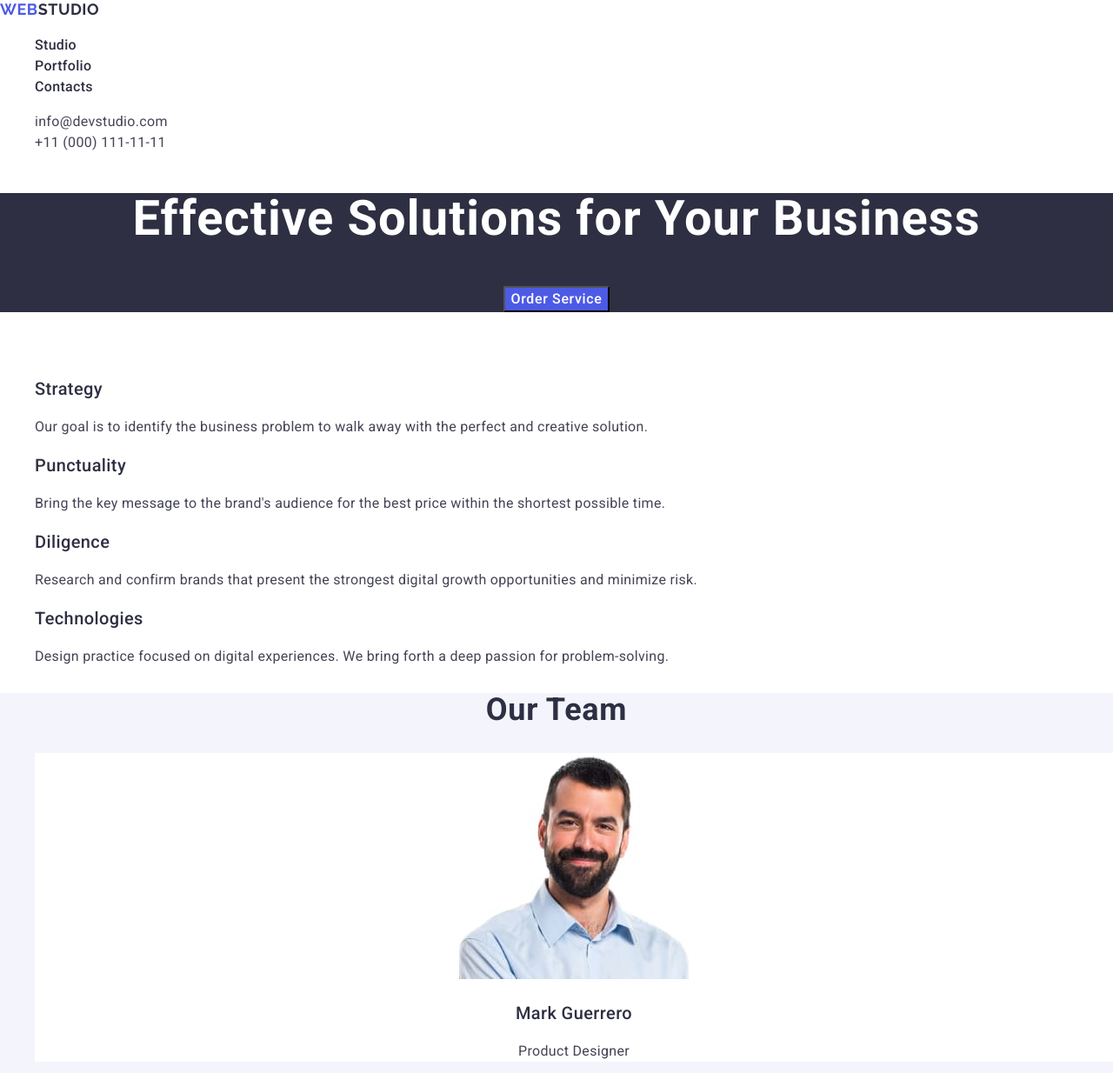
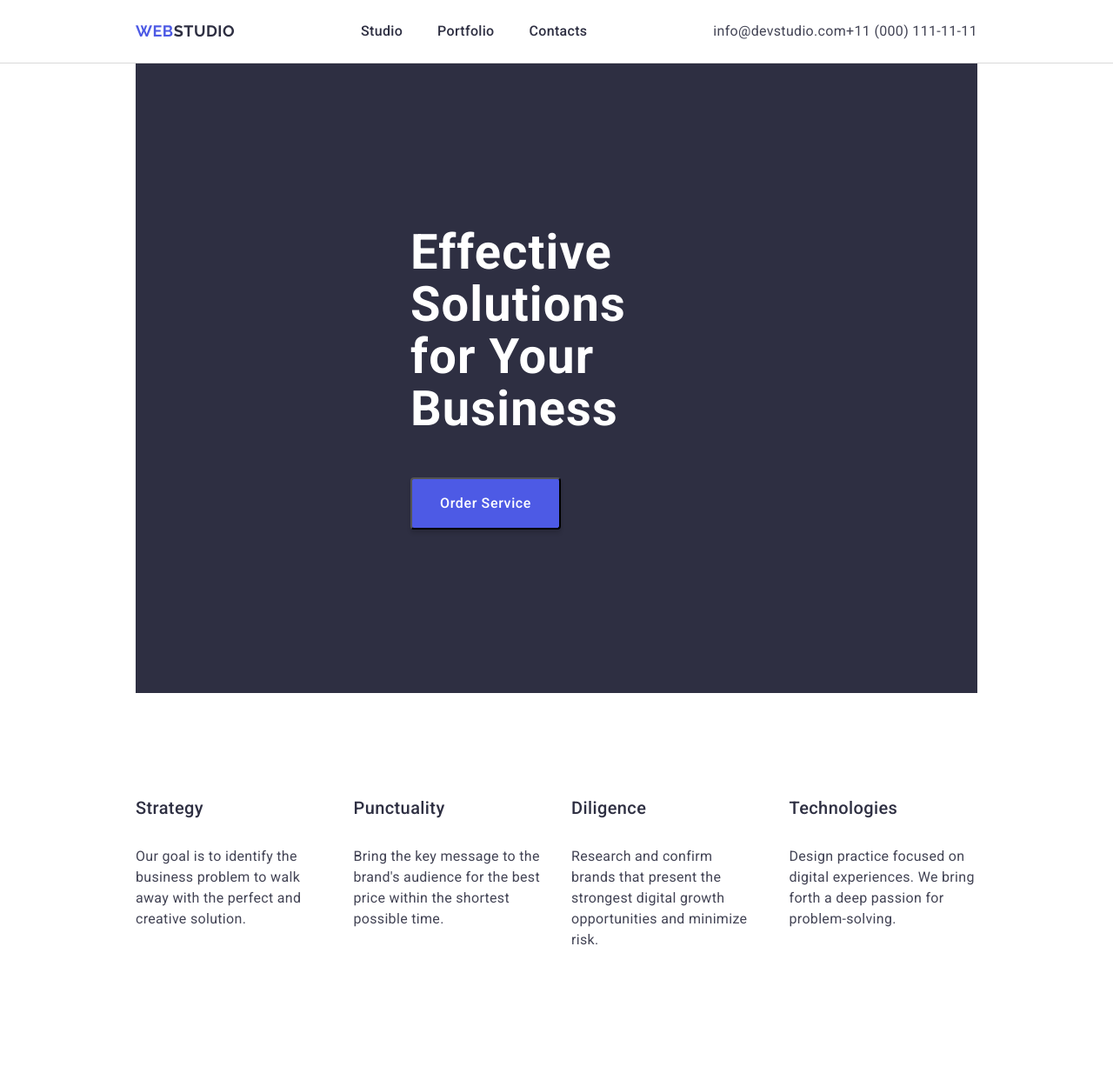
Before and after one commit to IrinaPapulova/goit-markup-hw-03, a plain HTML site: page index.html in a window 1280 px wide. Shown: the top 1234 px of the page at 87% size. Drawn offline with nearby package versions, Linux system fonts and the light colour scheme.

Commit message:
add flex-box and sizes

```diff
--- a/css/style.css
+++ b/css/style.css
@@ -9,16 +9,106 @@ body {
   background-color: #fff;
 }
 
+h1,
+h2,
+h3,
+h4,
+h5,
+h6,
+p {
+  margin: 0;
+}
+
+ul {
+  margin: 0;
+  padding-left: 0;
+}
+
+img {
+  display: block;
+  max-width: 100%;
+  height: auto;
+}
+
+ul li {
+  list-style-type: none;
+}
+
+.container {
+  max-width: 1158px;
+  padding-left: 15px;
+  padding-right: 15px;
+  margin-left: 141px;
+  margin-right: 141px;
+}
+
+/*header*/
+header {
+  border-bottom: 1px solid #d9d9d9;
+}
+.header-container {
+  display: flex;
+  justify-content: space-between;
+  align-items: center;
+  gap: 24px;
+}
+.nav-container {
+}
+
+.nav-item {
+  display: flex;
+  gap: 24px;
+  flex-grow: 1;
+}
+
+.logows {
+  font-family: Raleway, sans-serif;
+  font-size: 18px;
+  font-style: normal;
+  font-weight: 700;
+  line-height: 1.17;
+  letter-spacing: 0.03em;
+  text-transform: uppercase;
+  text-decoration: none;
+  color: #4d5ae5;
+  display: flex;
+  align-items: center;
+}
+
+.header-item {
+  display: flex;
+  flex-grow: 1;
+  justify-content: center;
+  gap: 40px;
+}
+
+span {
+  color: #2e2f42;
+}
+
 .nav-list {
   color: #2e2f42;
   font-weight: 500;
   text-decoration: none;
   font-style: normal;
+  display: inline-block;
+  padding: 24px 0;
 }
+
 .nav-list:hover,
 .nav-list:focus {
   color: #404bbf;
   text-decoration: underline;
+}
+
+.container-address {
+  display: flex;
+}
+
+.header-item-link {
+  display: flex;
+  padding-top: 24px;
+  padding-bottom: 24px;
 }
 
 address {
@@ -30,26 +120,41 @@ address a {
   text-decoration: none;
   font-weight: 400;
 }
+
 .address-link:hover,
 .address-link:focus {
   color: #404bbf;
 }
 
-ul li {
-  list-style-type: none;
+/*Hero image section*/
+.hero {
+  padding-bottom: 120px;
 }
 
-.hero {
+.container-hero {
   font-family: Roboto, sans-serif;
   background-color: #2e2f42;
-  text-align: center;
+  display: flex;
+  flex-direction: column;
+  padding: 188px 316px;
 }
+
 .hero-title {
   color: #fff;
   font-size: 56px;
   font-weight: 700;
   line-height: 1.07;
   letter-spacing: 0.02em;
+  max-width: 496px;
+  margin-bottom: 48px;
+  justify-content: center;
+  align-content: center;
+  flex-grow: 1;
+  flex-shrink: 0;
+}
+
+.container-button-order {
+  display: flex;
 }
 
 .button-order {
@@ -62,52 +167,177 @@ ul li {
   font-weight: 500;
   line-height: 1.5;
   letter-spacing: 0.04em;
+  padding: 16px 32px;
+  border-radius: 4px;
+  box-shadow: 0px 4px 4px 0px rgba(0, 0, 0, 0.15);
 }
+
 .button-order:hover,
 .button-order:focus {
-  background: #404bbf;
+  background-color: #404bbf;
 }
 
-.footer {
-  background-color: #2e2f42;
-  color: #f4f4fd;
-}
+/*Our value*/
+/*hidden title*/
 
-.logows {
-  font-family: Raleway, sans-serif;
-  font-size: 18px;
-  font-style: normal;
-  font-weight: 700;
-  line-height: 1.17;
-  letter-spacing: 0.03em;
-  text-transform: uppercase;
-  text-decoration: none;
-  color: #4d5ae5;
-}
-span {
-  color: #2e2f42;
+.container-our-values {
+  display: flex;
+  max-width: 1158px;
+
+  margin-left: 141px;
+  margin-right: 141px;
+  padding: 0 15px 120px;
 }
 
 .title-our-values {
-  color: #fff;
-  letter-spacing: 0.02em;
+  position: absolute;
+  width: 1px;
+  height: 1px;
+  margin: -1px;
+  border: 0;
+  padding: 0;
+  white-space: nowrap;
+  clip-path: inset(100%);
+  clip: rect(0 0 0 0);
+  overflow: hidden;
+}
+.our-values-item {
+  display: flex;
+  flex-direction: row;
+  justify-content: space-between;
+  gap: 24px;
+}
+.list-our-values {
+  display: flex;
+  flex-direction: column;
+  align-content: center;
+  width: calc((100% - 102px) / 4);
+  gap: 24px;
 }
 
-.web-logo {
-  color: #f4f4fd;
-}
-
-.title-list-our-values,
-.title-list-our-team,
-.list-portfolio {
+.title-list-our-values {
   color: #2e2f42;
   font-size: 20px;
   font-weight: 500;
   line-height: 1.2;
   letter-spacing: 0.02em;
+  margin-bottom: 8px;
 }
 
-.title-our-team,
+.text-our-values {
+  font-size: 16px;
+  line-height: 1.5;
+  letter-spacing: 0.02em;
+  color: #434455;
+}
+
+/*our team*/
+
+.section-our-team {
+  background-color: #f4f4fd;
+}
+
+.section-our-team li {
+  background-color: #fff;
+}
+
+.container-our-team-inner {
+  display: flex;
+  flex-direction: column;
+  justify-content: center;
+  align-content: center;
+  align-items: center;
+  margin-top: 120px;
+  margin-bottom: 72px;
+  padding-bottom: 120px;
+}
+.title-our-team {
+  color: #2e2f42;
+  font-size: 36px;
+  font-weight: 700;
+  line-height: 1.11;
+  letter-spacing: 0.02em;
+  text-transform: capitalize;
+}
+
+.container-our-team {
+  display: flex;
+  flex-direction: row;
+  padding-bottom: 120px;
+}
+
+.our-team-item {
+  display: flex;
+  flex-direction: row;
+  gap: 24px;
+}
+
+.list-our-team {
+  width: calc((100% - 72px) / 4);
+}
+
+.title-list-our-team {
+  color: #2e2f42;
+  font-size: 20px;
+  font-weight: 500;
+  line-height: 1.2;
+  letter-spacing: 0.02em;
+  margin-top: 32px;
+  padding-bottom: 8px;
+  text-align: center;
+}
+
+.text-list-our-team {
+  font-size: 16px;
+  margin-bottom: 32px;
+  text-align: center;
+}
+
+/*portfolio*/
+
+.title-portfolio {
+  text-align: center;
+  padding-top: 120px;
+  margin-bottom: 72px;
+}
+.container-portfolio {
+  display: flex;
+  flex-direction: column;
+  justify-content: center;
+  align-content: center;
+  align-items: center;
+  margin-top: 120px;
+  margin-bottom: 72px;
+  padding-bottom: 120px;
+}
+
+.container-item-line-one {
+  display: flex;
+  flex-direction: row;
+}
+.portfolio-item-line-one {
+  display: flex;
+
+  margin-bottom: 48px;
+  gap: 24px;
+}
+
+.container-item-line-two {
+  display: flex;
+  flex-direction: row;
+}
+
+.portfolio-item-line-two {
+  display: flex;
+
+  margin-bottom: 120px;
+  gap: 24px;
+}
+.list-box-portfolio {
+  background-color: #fff;
+  border: 1px solid #e7e9fc;
+}
+
 .title-portfolio {
   color: #2e2f42;
   font-size: 36px;
@@ -117,28 +347,40 @@ span {
   text-transform: capitalize;
 }
 
-.section-our-team {
-  background-color: #f4f4fd;
-  text-align: center;
+.list-portfolio {
+  color: #2e2f42;
+  font-size: 20px;
+  font-weight: 500;
+  line-height: 1.2;
+  letter-spacing: 0.02em;
+  margin-top: 32px;
+  padding-bottom: 8px;
+  margin-left: 16px;
 }
 
-.section-our-team li {
-  background-color: #fff;
-}
-.title-portfolio {
-  text-align: center;
+.text-list-portfolio {
+  margin-bottom: 32px;
+  margin-left: 16px;
 }
 
-.list-box-portfolio {
-  background-color: #fff;
+/*footer*/
+.footer {
+  background-color: #2e2f42;
+  color: #f4f4fd;
 }
 
-.text-list-our-team {
-  font-size: 16px;
+.web-logo {
+  color: #f4f4fd;
 }
-.text-our-values {
-  font-size: 16px;
-  line-height: 1.5;
-  letter-spacing: 0.02em;
-  color: #434455;
+.container-footer {
+  display: flex;
+  flex-direction: column;
 }
+.logofoter {
+  padding-top: 101.5px;
+  margin-bottom: 17.5px;
+}
+.text-footer {
+  max-width: 264px;
+  padding-bottom: 100px;
+}
--- a/index.html
+++ b/index.html
@@ -24,54 +24,70 @@
 
   <body>
     <!--Header-->
+
     <header>
-      <nav>
+      <div class="container">
+        <div class="header-container">
+          <nav class="nav-item">
             <a class="logows" href="./index.html"> Web<span>Studio </span></a>
-        <ul>
-          <li>
+            <ul class="header-item">
+              <li class="header-list">
                 <a class="nav-list" href="./index.html">Studio</a>
               </li>
-          <li>
+              <li class="header-list">
                 <a class="nav-list" href="">Portfolio</a>
               </li>
-          <li>
+              <li class="header-list">
                 <a class="nav-list" href="">Contacts</a>
               </li>
             </ul>
           </nav>
 
-      <address class="nav-adress">
-        <ul>
-          <li>
+          <address class="address-item">
+            <div class="container-address">
+              <ul class="header-item-link">
+                <li class="header-list-address">
                   <a class="address-link" href="mailto:info@devstudio.com"
                     >info@devstudio.com</a
                   >
                 </li>
-          <li>
+                <li class="header-list-address">
                   <a class="address-link" href="tel:+110001111111"
                     >+11 (000) 111-11-11</a
                   >
                 </li>
               </ul>
+            </div>
           </address>
+        </div>
+      </div>
     </header>
 
     <main>
       <!--Hero image section-->
+
       <section class="hero">
+        <div class="container">
+          <div class="container-hero">
             <h1 class="hero-title">Effective Solutions for Your Business</h1>
+            <div class="container-button-order">
               <button class="button-order" type="button">Order Service</button>
+            </div>
+          </div>
+        </div>
       </section>
 
       <!-- TODO Hide section title Our values-->
+
       <section class="section-our-values">
+        <div class="container-our-values">
           <h2 class="title-our-values" id="Studio">Our values</h2>
-        <ul>
+          <ul class="our-values-item">
             <li class="list-our-values">
               <h3 class="title-list-our-values">Strategy</h3>
               <p class="text-our-values">
-              Our goal is to identify the business problem to walk away with the
-              perfect and creative solution.
+                Our goal is to identify the business problem to walk away with
+                the perfect and creative solution.
               </p>
             </li>
 
@@ -99,13 +115,17 @@
               </p>
             </li>
           </ul>
+        </div>
       </section>
 
       <!--Our Team-->
+
       <section class="section-our-team">
+        <div class="container">
+          <div class="container-our-team-inner">
             <h2 class="title-our-team">Our Team</h2>
-
-        <ul>
+            <div class="container-our-team">
+              <ul class="our-team-item">
                 <li class="list-our-team">
                   <img
                     src="./images/ourteam-images/imgmark.jpg"
@@ -146,13 +166,20 @@
                   <p class="text-list-our-team">UI Designer</p>
                 </li>
               </ul>
+            </div>
+          </div>
+        </div>
       </section>
 
       <!--Our Portfolio-->
+
       <section class="section-portfolio">
+        <div class="container">
+          <div class="container-portfolio">
             <h2 class="title-portfolio" id="Portfolio">Our Portfolio</h2>
             <!--The first block of section  Portfolio-->
-        <ul>
+            <div class="container-item-line-one">
+              <ul class="portfolio-item-line-one">
                 <li class="list-box-portfolio">
                   <img
                     src="./images/portfolioimages/img-bank-app.jpg"
@@ -183,7 +210,10 @@
                   <h3 class="list-portfolio">Meditation App</h3>
                   <p class="text-list-portfolio">App</p>
                 </li>
-
+              </ul>
+            </div>
+            <div class="container-item-line-two">
+              <ul class="portfolio-item-line-two">
                 <li class="list-box-portfolio">
                   <img
                     src="./images/portfolioimages/img-taxy-service.jpg"
@@ -214,17 +244,27 @@
                   <p class="text-list-portfolio">Marketing</p>
                 </li>
               </ul>
+            </div>
+          </div>
+        </div>
       </section>
     </main>
+    <!--Footer-->
 
     <footer class="footer">
+      <div class="container">
+        <div class="container-footer">
+          <div class="logofoter">
             <a class="logows" href="./index.html">
               Web<span class="web-logo">Studio </span></a
             >
+          </div>
           <p class="text-footer">
-        Increase the flow of customers and sales for your business with digital
-        marketing & growth solutions.
+            Increase the flow of customers and sales for your business with
+            digital marketing & growth solutions.
           </p>
+        </div>
+      </div>
     </footer>
   </body>
 </html>
```
Lines whose indentation alone changed are shown as unchanged.
